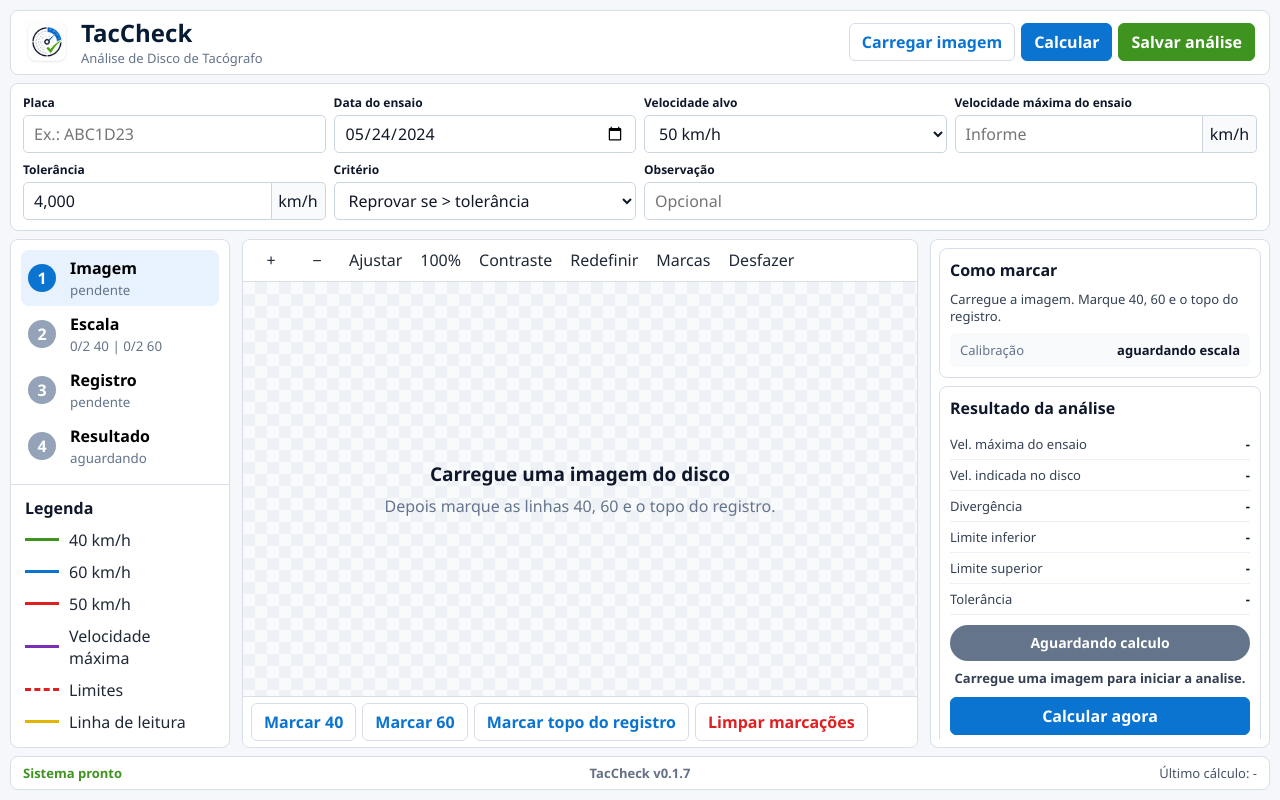
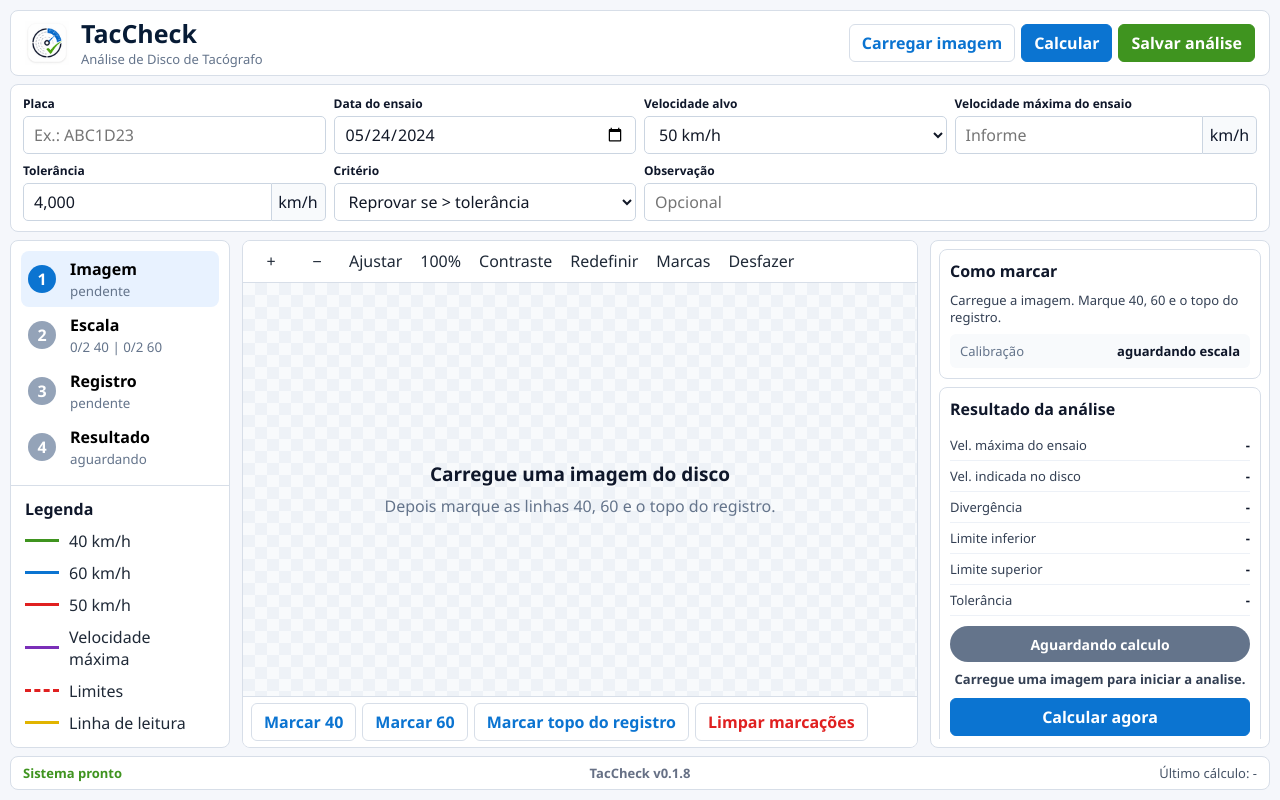
Before and after one commit to lealdevWorks/TacCheck, a website: page index.html in a window 1280 px wide. Drawn offline with Linux system fonts and the light colour scheme.

Commit message:
style: ajustar aplicacao da identidade visual

```diff
--- a/index.html
+++ b/index.html
@@ -10,7 +10,7 @@
     <link rel="apple-touch-icon" href="./assets/brand/apple-touch-icon.png">
     <link rel="manifest" href="./assets/brand/site.webmanifest">
     <meta name="theme-color" content="#071b35">
-    <link rel="stylesheet" href="./src/styles/main.css?v=0.1.7">
+    <link rel="stylesheet" href="./src/styles/main.css?v=0.1.8">
   </head>
   <body>
     <div class="app-shell">
@@ -167,12 +167,12 @@
 
       <footer class="status-bar">
         <span id="statusText">Sistema pronto</span>
-        <span class="version-text">TacCheck v0.1.7</span>
+        <span class="version-text">TacCheck v0.1.8</span>
         <span id="lastCalcText">Último cálculo: -</span>
       </footer>
     </div>
 
     <input id="fileInput" type="file" accept="image/*" hidden>
-    <script type="module" src="./src/ui/app.js?v=0.1.7"></script>
+    <script type="module" src="./src/ui/app.js?v=0.1.8"></script>
   </body>
 </html>
--- a/package.json
+++ b/package.json
@@ -1,6 +1,6 @@
 {
   "name": "taccheck",
-  "version": "0.1.7",
+  "version": "0.1.8",
   "private": true,
   "type": "module",
   "scripts": {
--- a/src/styles/main.css
+++ b/src/styles/main.css
@@ -99,8 +99,8 @@
 }
 
 .brand-icon {
-  width: 46px;
-  height: 46px;
+  width: 44px;
+  height: 44px;
   object-fit: contain;
   flex: 0 0 auto;
 }
@@ -114,8 +114,8 @@
 
 .brand-text strong {
   color: var(--tc-navy);
-  font-size: 24px;
-  font-weight: 800;
+  font-size: 26px;
+  font-weight: 900;
   letter-spacing: 0;
 }
 
@@ -559,7 +559,7 @@
   }
 
   .brand-text strong {
-    font-size: 24px;
+    font-size: 25px;
   }
 
   .brand-text span {
```
Also changed, not shown: evidencias/header_logo_v0_1_8.png (added).
